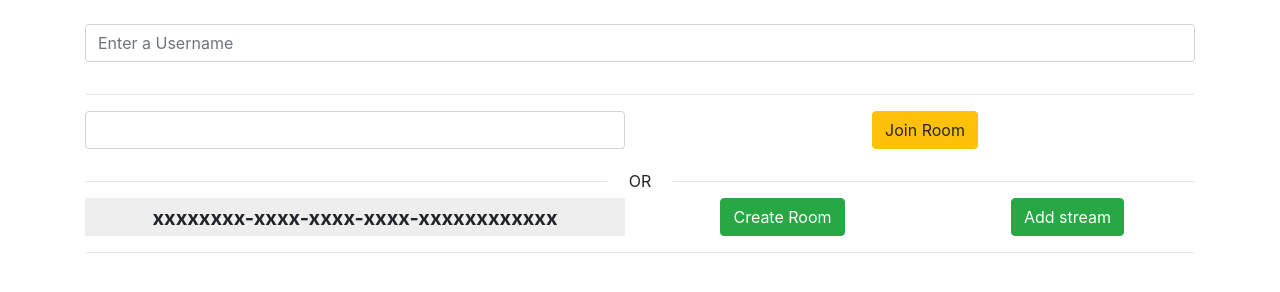
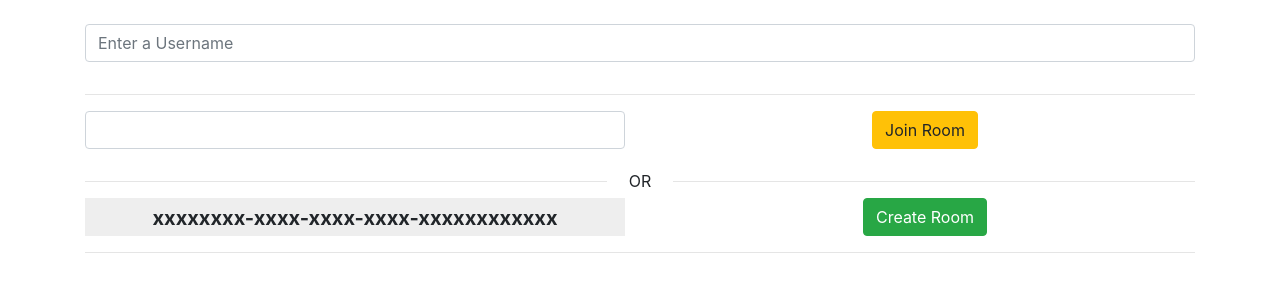
Before and after one commit to Jaymeen/WebRTC-Video-Conference, a website: page public/index.html in a window 1280 px wide. Drawn offline with nearby package versions, Linux system fonts and the light colour scheme; no server answers.

Commit message:
Add Stream Button Removed

```diff
--- a/public/client.js
+++ b/public/client.js
@@ -114,10 +114,6 @@ async function joinRoom() {
             socket.close();
         }
     }).catch(handleError);
-}
-
-function addNewStream() {
-
 }
 
 function getLabelElement(labelText, labelFor) {
--- a/public/index.html
+++ b/public/index.html
@@ -41,11 +41,8 @@
                 xxxxxxxx-xxxx-xxxx-xxxx-xxxxxxxxxxxx
             </div>
         </div>
-        <div class="col-md-3 text-center">
+        <div class="col-md-6 text-center">
             <button id="btn-create-room" class="btn btn-success" onclick="createRoom()">Create Room</button>
-        </div>
-        <div class="col-md-3 text-center">
-            <button id="btn-add-video" class="btn btn-success" onclick="addNewStream()">Add stream</button>
         </div>
     </div>
     <hr id="horizontal-row" hidden>
```
